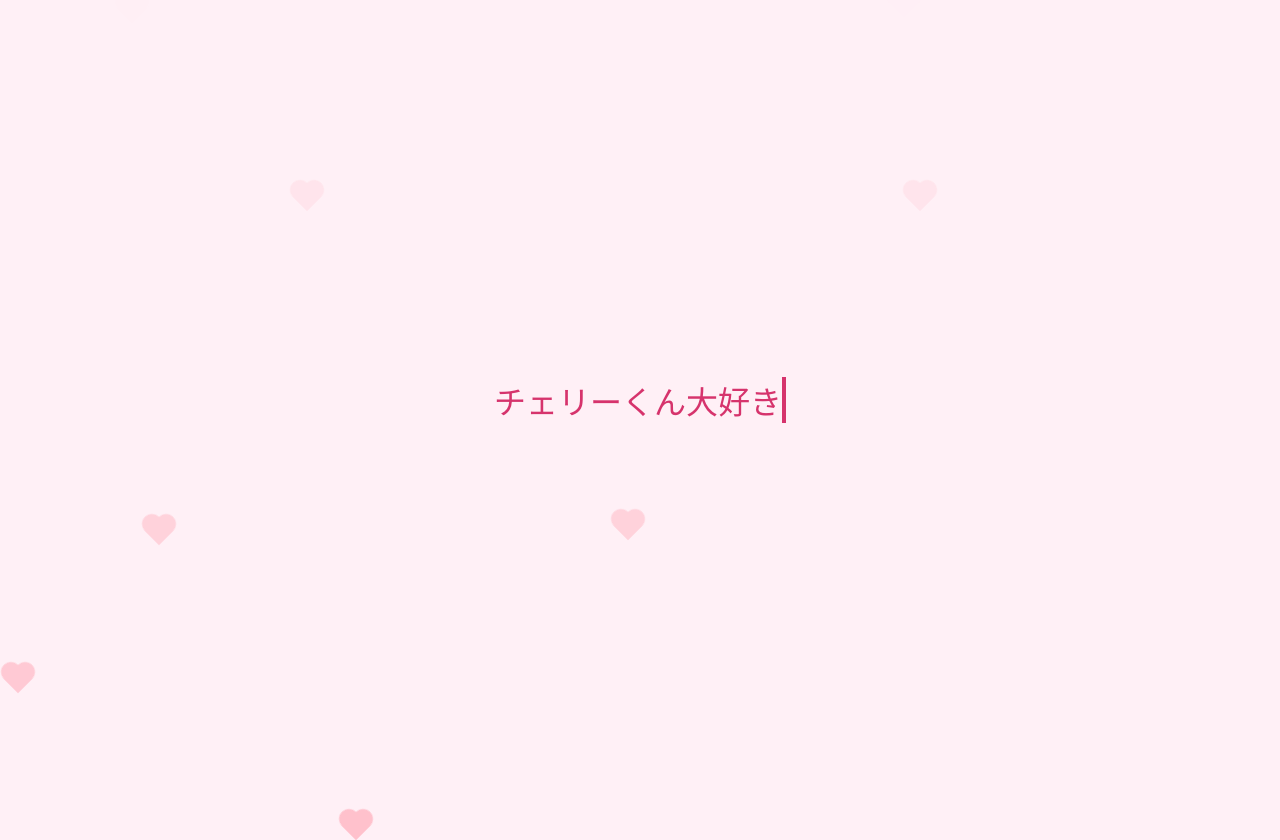
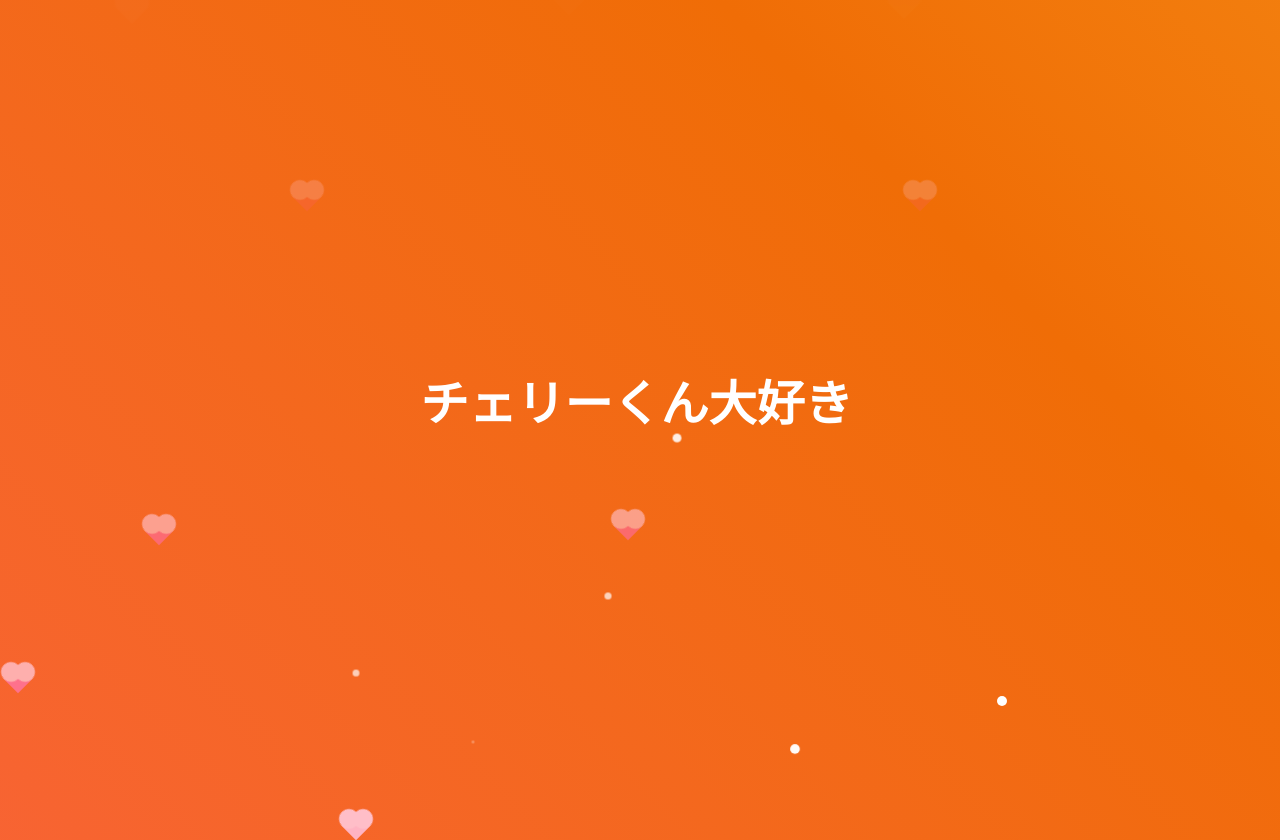
Before and after one commit to FeSiqN/HelloWorld, a plain HTML site: page index.html in a window 1280 px wide. Drawn offline with Linux system fonts and the light colour scheme.

Commit message:
Update index.html

```diff
--- a/index.html
+++ b/index.html
@@ -8,33 +8,38 @@
       margin: 0;
       padding: 0;
       height: 100vh;
-      background: #fff0f6;
+      background: linear-gradient(45deg, #ff5a5f, #f06d06, #fdc830);
+      background-size: 300% 300%;
+      animation: gradient 6s ease infinite;
       overflow: hidden;
       display: flex;
       justify-content: center;
       align-items: center;
-      flex-direction: column;
       font-family: 'Arial', sans-serif;
       position: relative;
+      color: white;
+      text-align: center;
     }
 
     #typing {
-      font-size: 2em;
-      color: #d6336c;
+      font-size: 3em;
+      color: white;
       white-space: nowrap;
       overflow: hidden;
-      border-right: 0.15em solid #d6336c;
-      animation: typing 3s steps(15), blink 0.75s step-end infinite;
+      border-right: 0.15em solid white;
+      animation: typing 3s steps(20), blink 0.75s step-end infinite;
+      animation-delay: 1s;
+      font-weight: bold;
     }
 
     @keyframes typing {
       from { width: 0 }
-      to { width: 15ch }
+      to { width: 20ch }
     }
 
     @keyframes blink {
       from, to { border-color: transparent }
-      50% { border-color: #d6336c }
+      50% { border-color: white }
     }
 
     .heart {
@@ -43,7 +48,7 @@
       height: 20px;
       background-color: pink;
       transform: rotate(45deg);
-      animation: floatUp 5s infinite;
+      animation: floatUp 6s infinite, colorChange 2s infinite;
       opacity: 0.7;
     }
 
@@ -77,6 +82,39 @@
         opacity: 0;
       }
     }
+
+    @keyframes colorChange {
+      0% { background-color: pink; }
+      25% { background-color: #ff6a9d; }
+      50% { background-color: #ff5a5f; }
+      75% { background-color: #fdc830; }
+      100% { background-color: pink; }
+    }
+
+    .sparkle {
+      position: absolute;
+      width: 10px;
+      height: 10px;
+      background: white;
+      border-radius: 50%;
+      animation: sparkle 3s infinite;
+      opacity: 0.7;
+    }
+
+    @keyframes sparkle {
+      0% {
+        transform: scale(0);
+        opacity: 0;
+      }
+      50% {
+        transform: scale(1);
+        opacity: 1;
+      }
+      100% {
+        transform: scale(0);
+        opacity: 0;
+      }
+    }
   </style>
 </head>
 <body>
@@ -92,10 +130,23 @@
       document.body.appendChild(heart);
       setTimeout(() => {
         heart.remove();
-      }, 5000);
+      }, 6000); // 6秒後にハートを消す
+    }
+
+    // キラキラエフェクトを追加
+    function createSparkle() {
+      const sparkle = document.createElement('div');
+      sparkle.className = 'sparkle';
+      sparkle.style.left = Math.random() * 100 + 'vw';
+      sparkle.style.bottom = Math.random() * 100 + 'vh';
+      document.body.appendChild(sparkle);
+      setTimeout(() => {
+        sparkle.remove();
+      }, 2000); // 2秒後に消す
     }
 
     setInterval(createHeart, 500); // 0.5秒ごとにハート作成
+    setInterval(createSparkle, 300); // 0.3秒ごとにキラキラ作成
   </script>
 </body>
 </html>
```
